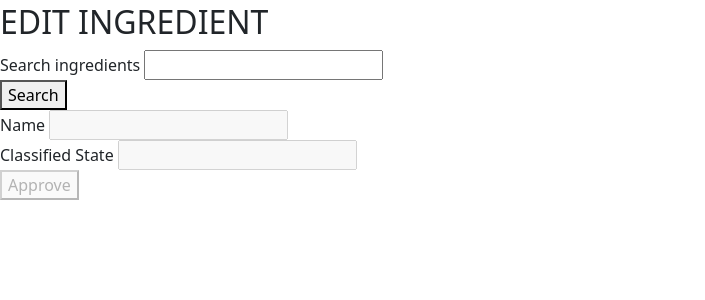
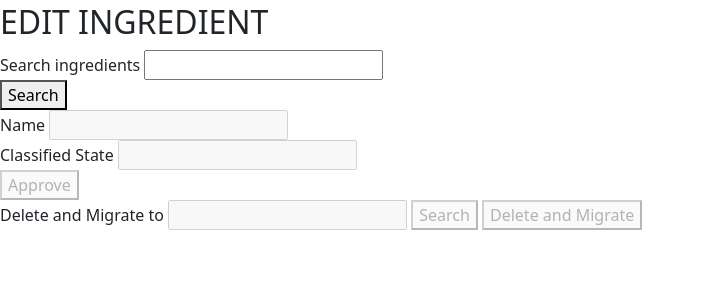
Before and after one commit to PaulRojasUN/Social_Recipes, a Django app: template app/templates/main_app/ingredients_management.html in a window 1280 px wide. Shown: the part 238-538 px from the top of the page, without its empty margins (0-705 px from the left). Run offline with Django 3.2, Linux system fonts and the light colour scheme; the template is opened without the code that fills it, so the values that code supplies are empty; some libraries are stand-ins or nearby versions.

Commit message:
Added ingredients migration functionality to ingredients_management page

```diff
--- a/app/main_app/urls.py
+++ b/app/main_app/urls.py
@@ -41,6 +41,7 @@ urlpatterns = [
     path('reset_posts/', post_views.reset_posts, name='reset_posts'),
     path('delete_post/', post_views.delete_post, name='delete_post'),
     path('migrate_tag/', post_views.migrate_tag, name='migrate_tag'),
+    path('migrate_ingredient/', post_views.migrate_ingredient, name='migrate_ingredient'),
 
     # UTILS ENDPOINTS
     path('prepare_view_account/<slug:target_username>', view_utils.prepare_view_account, name='prepare_view_account'),
--- a/app/static/js/main_app/ingredients_management.js
+++ b/app/static/js/main_app/ingredients_management.js
@@ -3,6 +3,11 @@ $('#input_search_ingredient').on('input', ()=> {
     $('#fixed_input_ingredient_name').val('');
     $('#input_classified_state').val('')
   });
+
+  $('#input_search_mig').on('input', ()=>{
+    $('#btn_del_mig').prop('disabled', true);
+    $('#p_del_mig_info').prop('hidden', true);
+  })
 
 
   $('#btn_create_ingredient').on('click', () => {
@@ -51,10 +56,16 @@ $('#input_search_ingredient').on('input', ()=> {
 
         if (data.classified==0){
           $("#btn_approve").prop('disabled', true);
-          $('#input_classified_state').val('Classified')
+          $('#input_classified_state').val('Classified');
+          $('#input_search_mig').prop('disabled', true);
+          $('#btn_search_mig').prop('disabled', true);
+          $('#btn_del_mig').prop('disabled', true);
         } else {
           $("#btn_approve").prop('disabled', false);
-          $('#input_classified_state').val('Not Classified')
+          $('#input_classified_state').val('Not Classified');
+          $('#input_search_mig').prop('disabled', false);
+          $('#btn_search_mig').prop('disabled', false);
+          $('#btn_del_mig').prop('disabled', true);
         }
       },
       error:function(e){
@@ -90,6 +101,72 @@ $('#input_search_ingredient').on('input', ()=> {
   });
 
 
+  $('#btn_search_mig').on('click', ()=>{
+    let ingredient_name = $('#input_search_mig').val();
+
+    $.ajax({
+      url:'/get_ingredient_information/'+ingredient_name,
+      datatype:'json',
+      type:'GET',
+      success:function(data){
+        let target_ingredient = data.name.toLowerCase();
+        let migrate_ingredient = $('#fixed_input_ingredient_name').val().toLowerCase();
+
+        if (target_ingredient != migrate_ingredient){
+          if (data.classified==0){
+            $('#p_del_mig_info').html(`The ingredient ${migrate_ingredient} is going to be deleted and associated instances' relations are going to migrate to ${target_ingredient}`);
+            $('#btn_del_mig').prop('disabled', false);
+          } else {
+            $('#p_del_mig_info').html('This ingredient is unclassified too. Cannot be used as a target ingredient');
+          }
+        } else {
+          $('#p_del_mig_info').html('The target ingredient cannot be that');
+        }
+        $('#p_del_mig_info').prop('hidden', false);
+      },
+      error:function(e){
+        $('#p_del_mig_info').prop('hidden', true);
+
+      }
+    })
+  })
+
+  $('#btn_del_mig').on('click', ()=>{
+
+    if (confirm('Are you sure you want to do that? Changes may be irrevocable')){
+
+
+      let migrate_ingredient = $('#fixed_input_ingredient_name').val();
+      let target_ingredient = $('#input_search_mig').val();
+
+      let data = {
+        migrate_ingredient:migrate_ingredient,
+        target_ingredient:target_ingredient,
+      }
+
+      $.ajax({
+        url:'/migrate_ingredient/',
+        datatype:'text',
+        type:'POST',
+        data:data,
+        success:function(res){
+          $('#input_search_ingredient').val('');
+          $('#fixed_input_ingredient_name').val('');
+          $('#input_classified_state').val('');
+          $('#btn_approve').prop('disabled', true);
+          $('#input_search_mig').val('');
+          $('#btn_search_mig').prop('disabled', true);
+          $('#btn_del_mig').prop('disabled', true);
+          $('#p_del_mig_info').prop('hidden', true);
+        },
+        error:function(e){
+          console.log(e);
+        },
+      });
+
+    }
+  })
+
   function getCookie(name) {
       var cookieValue = null;
       if (document.cookie && document.cookie !== '') {
--- a/app/static/js/main_app/tags_management.js
+++ b/app/static/js/main_app/tags_management.js
@@ -124,7 +124,7 @@ $('#btn_search_mig').on('click', ()=>{
           $('#p_del_mig_info').html('This tag is unclassified too. Cannot be used as a target tag');
         }
       } else {
-        $('#p_del_mig_info').html('The target tag cannot be the same as ' + target_tag);
+        $('#p_del_mig_info').html('The target tag cannot be that');
       }
       $('#p_del_mig_info').prop('hidden', false);
     },
--- a/app/templates/main_app/ingredients_management.html
+++ b/app/templates/main_app/ingredients_management.html
@@ -31,6 +31,14 @@
     <br>
 
     <button id="btn_approve" disabled>Approve</button>
+
+    <br>
+
+    <label for="input_search_mig">Delete and Migrate to</label>
+    <input id="input_search_mig" type="text" autocomplete="off" disabled>
+    <button id="btn_search_mig" autocomplete="off" disabled>Search</button>
+    <button id="btn_del_mig" autocomplete="off" disabled>Delete and Migrate</button>
+    <p id="p_del_mig_info" hidden></p>
 </div>
 <script type="text/javascript" src="{% static 'js/main_app/ingredients_management.js' %}"></script>
 {% endblock %}
```
Also changed, not shown: app/main_app/post_views.py (+30 -1 lines).
